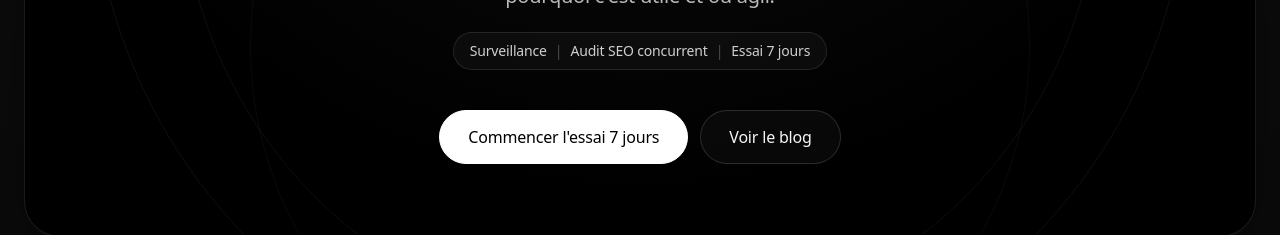
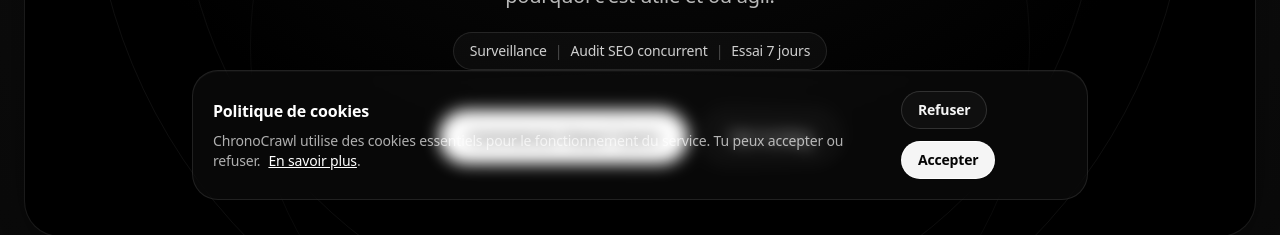
Before and after one commit to cesarchiquet/chronocrawl-web, a Next.js app: page / in a window 1280 px wide. Shown: the part 584-819 px from the top of the page. Built offline with nearby package versions, Linux system fonts and the light colour scheme; no server answers.

Commit message:
Add cookie consent banner and policy page

```diff
--- /dev/null
+++ b/app/cookies/page.tsx
@@ -0,0 +1,54 @@
+"use client";
+
+import PublicChrome from "@/components/PublicChrome";
+
+export default function CookiesPage() {
+  return (
+    <PublicChrome>
+      <section className="mx-auto w-full max-w-4xl px-6 pt-16 pb-24">
+        <h1 className="text-3xl md:text-4xl font-bold">Politique de cookies</h1>
+        <div className="mt-8 space-y-6 text-sm text-gray-300">
+          <p>
+            Cette page explique comment ChronoCrawl utilise des cookies et des traceurs similaires sur le site.
+          </p>
+
+          <div>
+            <h2 className="text-base font-semibold text-gray-100 mb-2">1) Cookies essentiels</h2>
+            <p>
+              ChronoCrawl utilise des cookies strictement nécessaires au fonctionnement du service :
+              authentification, sécurité, et maintien de session. Sans eux, certaines fonctionnalités ne
+              fonctionneraient pas correctement.
+            </p>
+          </div>
+
+          <div>
+            <h2 className="text-base font-semibold text-gray-100 mb-2">2) Cookies de mesure</h2>
+            <p>
+              Nous ne déployons pas de cookies publicitaires. Si des cookies de mesure sont activés dans le
+              futur, cette page sera mise à jour pour en préciser la finalité et les options de désactivation.
+            </p>
+          </div>
+
+          <div>
+            <h2 className="text-base font-semibold text-gray-100 mb-2">3) Gestion des préférences</h2>
+            <p>
+              Tu peux accepter ou refuser les cookies non essentiels via la bannière de consentement. Les cookies
+              essentiels restent nécessaires pour le bon fonctionnement du service.
+            </p>
+          </div>
+
+          <div>
+            <h2 className="text-base font-semibold text-gray-100 mb-2">4) Contact</h2>
+            <p>
+              Pour toute question liée aux cookies ou à la confidentialité, écris à
+              <a className="text-indigo-300 underline ml-1" href="mailto:hello@chronocrawl.com">
+                hello@chronocrawl.com
+              </a>
+              .
+            </p>
+          </div>
+        </div>
+      </section>
+    </PublicChrome>
+  );
+}
--- a/app/layout.tsx
+++ b/app/layout.tsx
@@ -2,6 +2,7 @@
 import { Manrope } from "next/font/google";
 import { GeistMono } from "geist/font/mono";
 import "./globals.css";
+import CookieBanner from "@/components/CookieBanner";
 
 const manrope = Manrope({
   subsets: ["latin"],
@@ -138,6 +139,7 @@
         className={`${manrope.variable} ${geistMono.variable} antialiased`}
       >
         {children}
+        <CookieBanner />
       </body>
     </html>
   );
--- /dev/null
+++ b/components/CookieBanner.tsx
@@ -0,0 +1,77 @@
+"use client";
+
+import { useState } from "react";
+import Link from "next/link";
+
+const STORAGE_KEY = "cc_cookie_consent";
+const COOKIE_NAME = "cc_cookie_consent";
+const ONE_YEAR_SECONDS = 60 * 60 * 24 * 365;
+
+function readCookie(name: string) {
+  if (typeof document === "undefined") return null;
+  const match = document.cookie
+    .split(";")
+    .map((item) => item.trim())
+    .find((item) => item.startsWith(`${name}=`));
+  if (!match) return null;
+  return decodeURIComponent(match.split("=")[1] ?? "");
+}
+
+function writeCookie(name: string, value: string) {
+  if (typeof document === "undefined") return;
+  document.cookie = `${name}=${encodeURIComponent(value)}; Max-Age=${ONE_YEAR_SECONDS}; Path=/; SameSite=Lax`;
+}
+
+function getInitialVisibility() {
+  if (typeof window === "undefined") return false;
+  const stored = localStorage.getItem(STORAGE_KEY);
+  const cookie = readCookie(COOKIE_NAME);
+  return !(stored || cookie);
+}
+
+export default function CookieBanner() {
+  const [visible, setVisible] = useState(getInitialVisibility);
+
+  const handleChoice = (value: "accepted" | "declined") => {
+    localStorage.setItem(STORAGE_KEY, value);
+    writeCookie(COOKIE_NAME, value);
+    setVisible(false);
+  };
+
+  if (!visible) return null;
+
+  return (
+    <div className="fixed inset-x-0 bottom-4 z-50 px-4">
+      <div className="cc-panel mx-auto w-full max-w-4xl rounded-[26px] border border-white/10 bg-black/70 p-5 backdrop-blur">
+        <div className="flex flex-col gap-4 sm:flex-row sm:items-center sm:justify-between">
+          <div className="text-sm text-white/68">
+            <p className="text-base font-semibold text-white">Politique de cookies</p>
+            <p className="mt-2">
+              ChronoCrawl utilise des cookies essentiels pour le fonctionnement du service. Tu peux accepter ou refuser.
+              <Link href="/cookies" className="ml-2 text-white underline">
+                En savoir plus
+              </Link>
+              .
+            </p>
+          </div>
+          <div className="flex flex-wrap gap-3">
+            <button
+              type="button"
+              className="cc-button-secondary rounded-full px-4 py-2 text-sm font-semibold"
+              onClick={() => handleChoice("declined")}
+            >
+              Refuser
+            </button>
+            <button
+              type="button"
+              className="cc-button-primary rounded-full px-4 py-2 text-sm font-semibold"
+              onClick={() => handleChoice("accepted")}
+            >
+              Accepter
+            </button>
+          </div>
+        </div>
+      </div>
+    </div>
+  );
+}
--- a/components/PublicFooter.tsx
+++ b/components/PublicFooter.tsx
@@ -18,6 +18,9 @@
           <Link href="/confidentialite" className="transition hover:text-white">
             Confidentialité
           </Link>
+          <Link href="/cookies" className="transition hover:text-white">
+            Cookies
+          </Link>
           <Link href="/cgu" className="transition hover:text-white">
             CGU
           </Link>
```
